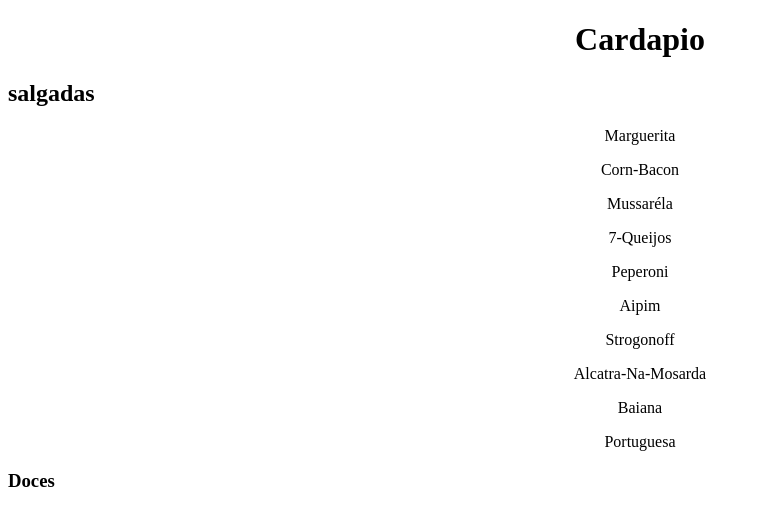
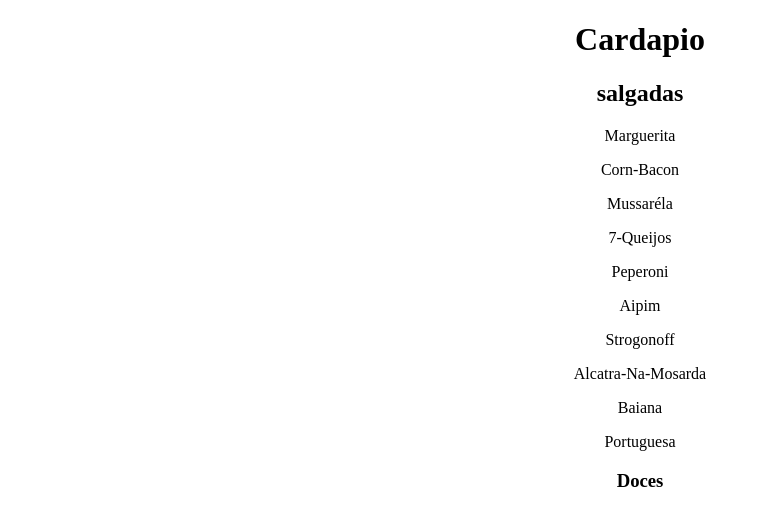
Before and after one commit to guaxinin00/guaxinin00, a plain HTML site: page index.html in a window 1280 px wide. Shown: the whole page, without its empty margins (0-761 px from the left). Drawn offline with Linux system fonts and the light colour scheme.

Commit message:
Update index.html
Signed-off-by: guaxinin00 <105215218+guaxinin00@users.noreply.github.com>

```diff
--- a/index.html
+++ b/index.html
@@ -7,8 +7,8 @@
     </head>
 
     <body>
-        <h1 style="text-align: center">Cardapio</h1>
-        <h2>salgadas</h2>
+        <center> <h1 style="text-align: center">Cardapio</h1>
+            <h2>salgadas</h2> </center>
 
         <p>Marguerita</p>
         <p>Corn-Bacon</p>
@@ -20,6 +20,6 @@
         <p>Alcatra-Na-Mosarda</p>
         <p>Baiana</p>
         <p>Portuguesa</p>
-        <h3>Doces</h3>
+        <center><h3>Doces</h3></center>
     </body>
 </html>
```
